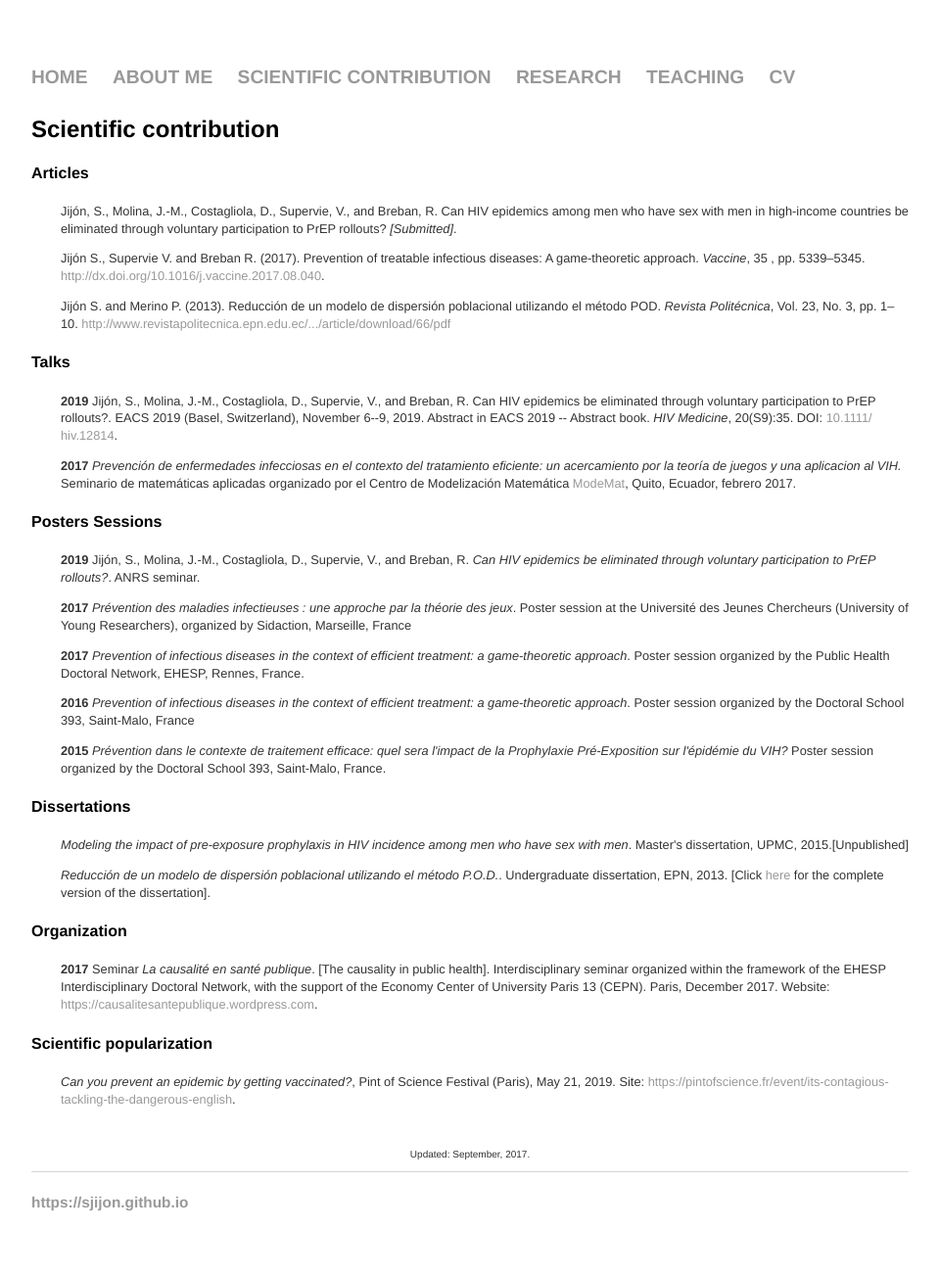
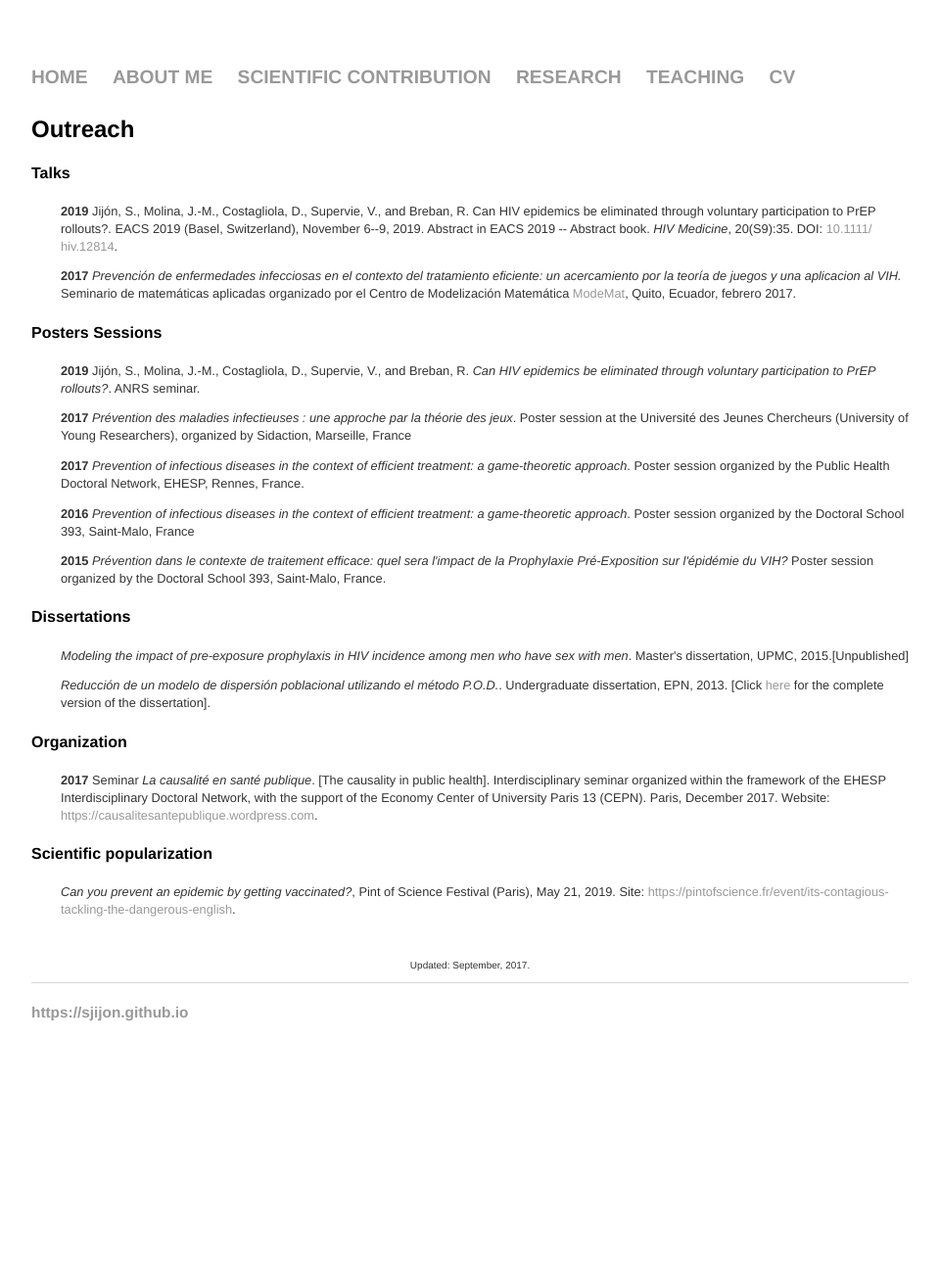
Before and after one commit to sjijon/sjijon.github.io, a Jekyll site: the page built from outreach.html, in a window 1280 px wide. Shown: the whole page at 98% size, without its empty margins (160-1119 px from the left). Built offline with Jekyll 4.4.1, drawn with Linux system fonts in a browser that asks for light colours; after the commit the page ends 1110 px from its top, so only the background shows below that.

Commit message:
Update and rename publications.html to outreach.html

```diff
--- a/publications.html
+++ b/outreach.html
@@ -3,14 +3,7 @@ layout: default
 title: Publications
 ---
 
-<h2>Scientific contribution</h2>
-
-
-<h4>Articles</h4>
-
-<p style="padding-left:30px;">Jijón, S., Molina, J.-M., Costagliola, D., Supervie, V., and Breban, R. Can HIV epidemics among men who have sex with men in high-income countries be eliminated through voluntary participation to PrEP rollouts? <em>[Submitted]</em>.</p>
-<p style="padding-left:30px;">Jijón S., Supervie V. and Breban R. (2017). Prevention of treatable infectious diseases: A game-theoretic approach. <em>Vaccine</em>, 35 , pp. 5339–5345. <a href="https://www.sciencedirect.com/science/article/pii/S0264410X17311283" target="_blank">http://dx.doi.org/10.1016/j.vaccine.2017.08.040</a>.
-<p style="padding-left:30px;">Jijón S. and Merino P. (2013). Reducción de un modelo de dispersión poblacional utilizando el método POD. <em>Revista Politécnica</em>, Vol. 23, No. 3, pp. 1–10. <a href="http://www.revistapolitecnica.epn.edu.ec/ojs2/index.php/revista_politecnica2/article/download/66/pdf">http://www.revistapolitecnica.epn.edu.ec/.../article/download/66/pdf</a></p>
+<h2>Outreach</h2>
 
 			<h4>Talks</h4>
 
```
